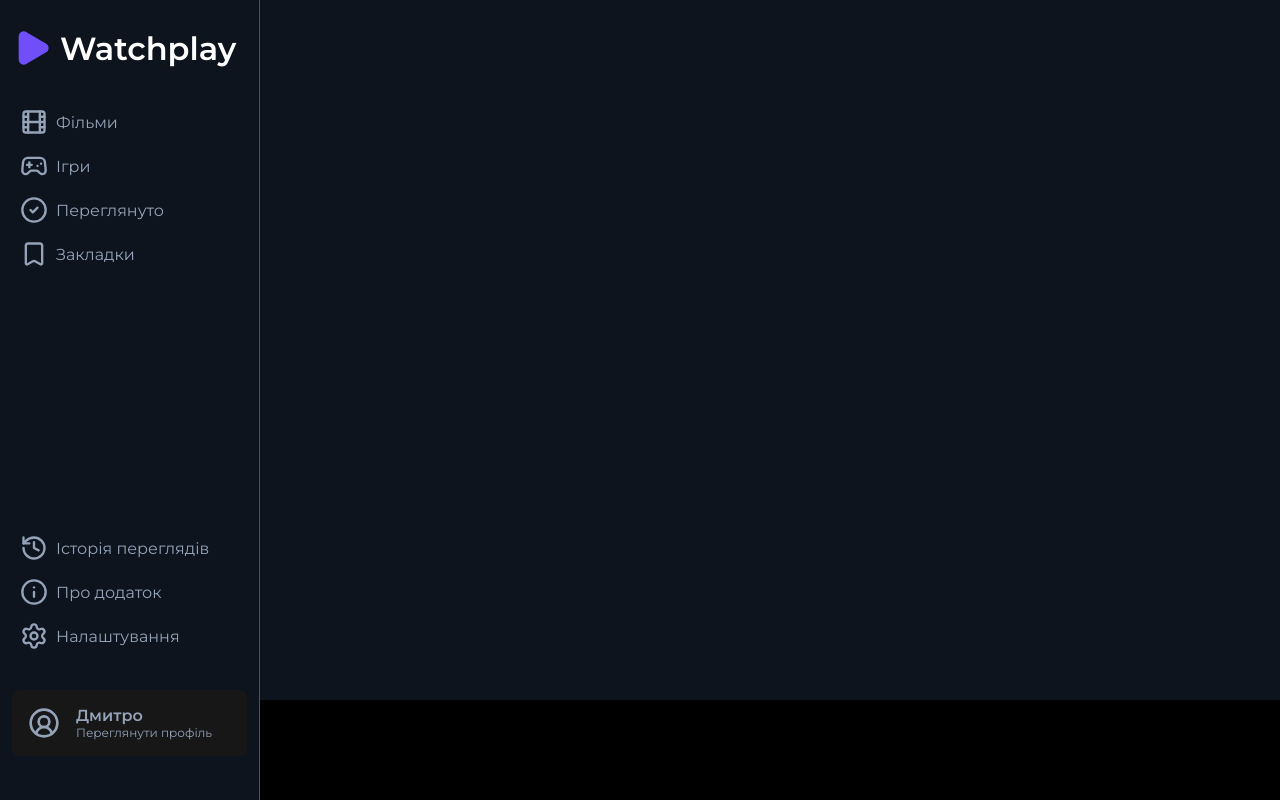
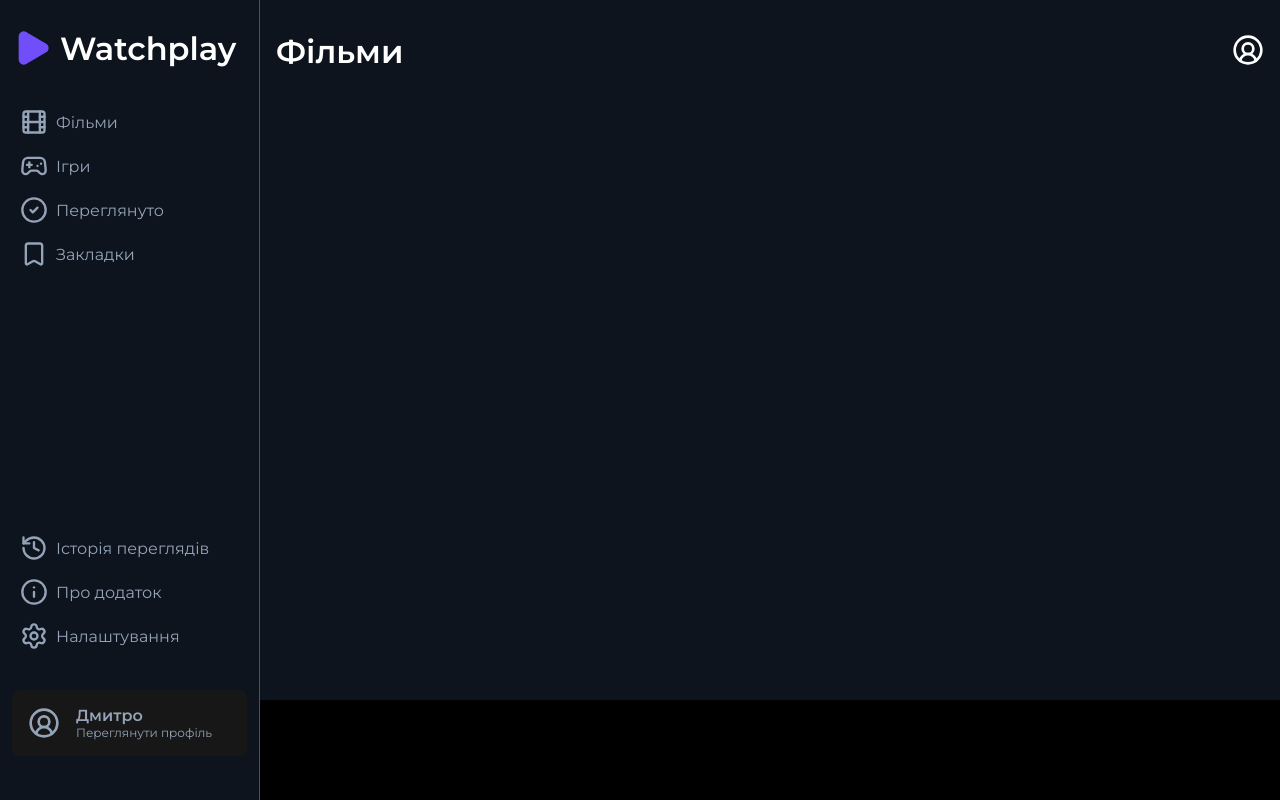
Before and after one commit to dkazarov/Watchplay, a website built with Vite: page index.html in a window 1280 px wide. Built offline with nearby package versions, Linux system fonts and the light colour scheme.

Commit message:
header: html/css  add markup and styles

```diff
--- a/src/html-block/header.html
+++ b/src/html-block/header.html
@@ -1,3 +1,3 @@
 <header class="header">
-
+  <load src="../html-components/header-hello-panel.html" />
 </header>
--- a/src/html-components/header-hello-panel.html
+++ b/src/html-components/header-hello-panel.html
@@ -0,0 +1,6 @@
+<div class="header__hello-panel">
+  <h2 class="header__hello-panel-title">Фільми</h2>
+  <a class="header__helo-panel-profile-icon" href="#">
+    <load src="src/html-components/icons/profile-icon.html" />
+  </a>
+</div>
--- a/src/styles/blocks/header.css
+++ b/src/styles/blocks/header.css
@@ -1,5 +1,5 @@
 .header {
-  padding: 50px;
+  padding: 32px 16px;
   background-color: var(--color-bg);
   width: calc(100% - 260px);
   margin-left: 260px;
--- /dev/null
+++ b/src/styles/components/header__hello-panel.css
@@ -0,0 +1,14 @@
+.header__hello-panel {
+  display: flex;
+  justify-content: space-between;
+  align-items: center;
+  color: var(--color-text);
+  svg {
+    width: var(--space-8);
+    height: var(--space-8);
+    stroke: var(--color-text);
+  }
+}
+.header__hello-panel-title {
+  font-size: var(--font-size-2xl);
+}
--- a/src/styles/main.css
+++ b/src/styles/main.css
@@ -9,5 +9,6 @@
 @import './blocks/main.css';
 @import './blocks/footer.css';
 
+@import './components/header__hello-panel.css';
 /* @import './components/search.css'; */
 /* @import './components/burger.css'; */
```
